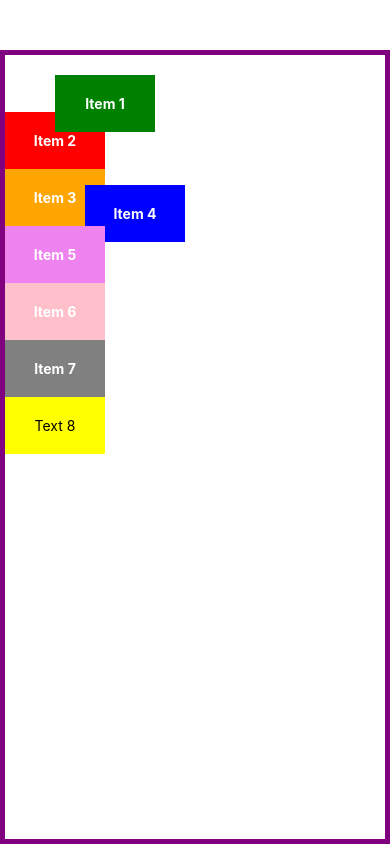
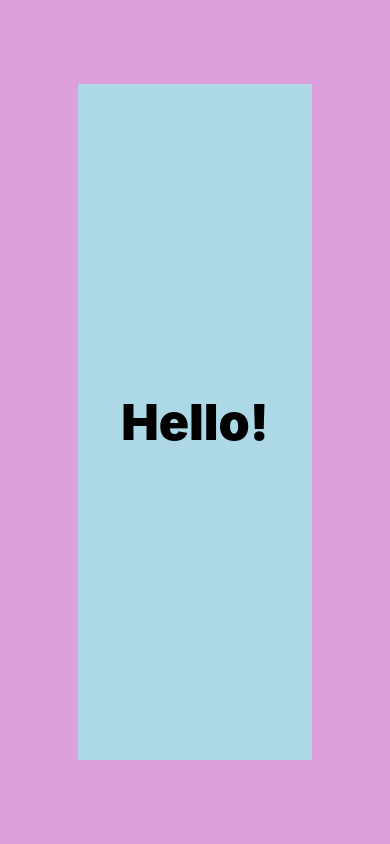
Before and after one commit to prasanv/reactNative, a React Native app: screen / in a window 390 px wide. Built offline with nearby package versions, Linux system fonts and the light colour scheme.

Commit message:
Dimensions API

```diff
--- a/App.tsx
+++ b/App.tsx
@@ -3,14 +3,16 @@ import React from 'react';
 // import Alert from './components/2-alert';
 // import Styling from './components/3-styling';
 // import Flex from './components/4-flex';
-import Layout from './components/5-layout';
+// import Layout from './components/5-layout';
+import Dimensions from './components/6-dimensions';
 
 function App(): React.JSX.Element {
   // return <HelloWorld />;
   // return <Alert />;
   // return <Styling />;
   // return <Flex />;
-  return <Layout />;
+  // return <Layout />;
+  return <Dimensions />;
 }
 
 export default App;
--- /dev/null
+++ b/components/6-dimensions.tsx
@@ -0,0 +1,45 @@
+import React from 'react';
+import {View, Text, StyleSheet, Dimensions} from 'react-native';
+
+const DimensionsAPI = () => {
+  return (
+    <View style={[styles.container]}>
+      <View style={[styles.box]}>
+        <Text style={styles.text}>Hello!</Text>
+      </View>
+    </View>
+  );
+};
+
+const screenWidth = Dimensions.get('screen').width;
+const screenHeight = Dimensions.get('screen').height;
+console.log({screenWidth, screenHeight});
+
+const windowWidth = Dimensions.get('window').width;
+const windowHeight = Dimensions.get('window').height;
+console.log({windowWidth, windowHeight});
+
+const styles = StyleSheet.create({
+  container: {
+    flex: 1,
+    flexWrap: 'wrap',
+    backgroundColor: 'plum',
+    justifyContent: 'center',
+    alignContent: 'center',
+  },
+  box: {
+    width: windowWidth > 390 ? '90%' : '60%',
+    height: windowHeight > 800 ? '80%' : '50%',
+    backgroundColor: 'lightblue',
+    justifyContent: 'center',
+    alignContent: 'center',
+  },
+  text: {
+    fontSize: 50,
+    color: 'black',
+    fontWeight: screenWidth > 390 ? '900' : '400',
+    textAlign: 'center',
+  },
+});
+
+export default DimensionsAPI;
--- a/components/custom/box.js
+++ b/components/custom/box.js
@@ -15,7 +15,7 @@ const styles = StyleSheet.create({
     padding: 20,
   },
   text: {
-    fontsize: 24,
+    zIndex: 2,
     fontWeight: 'bold',
     textAlign: 'center',
     color: 'white',
```
